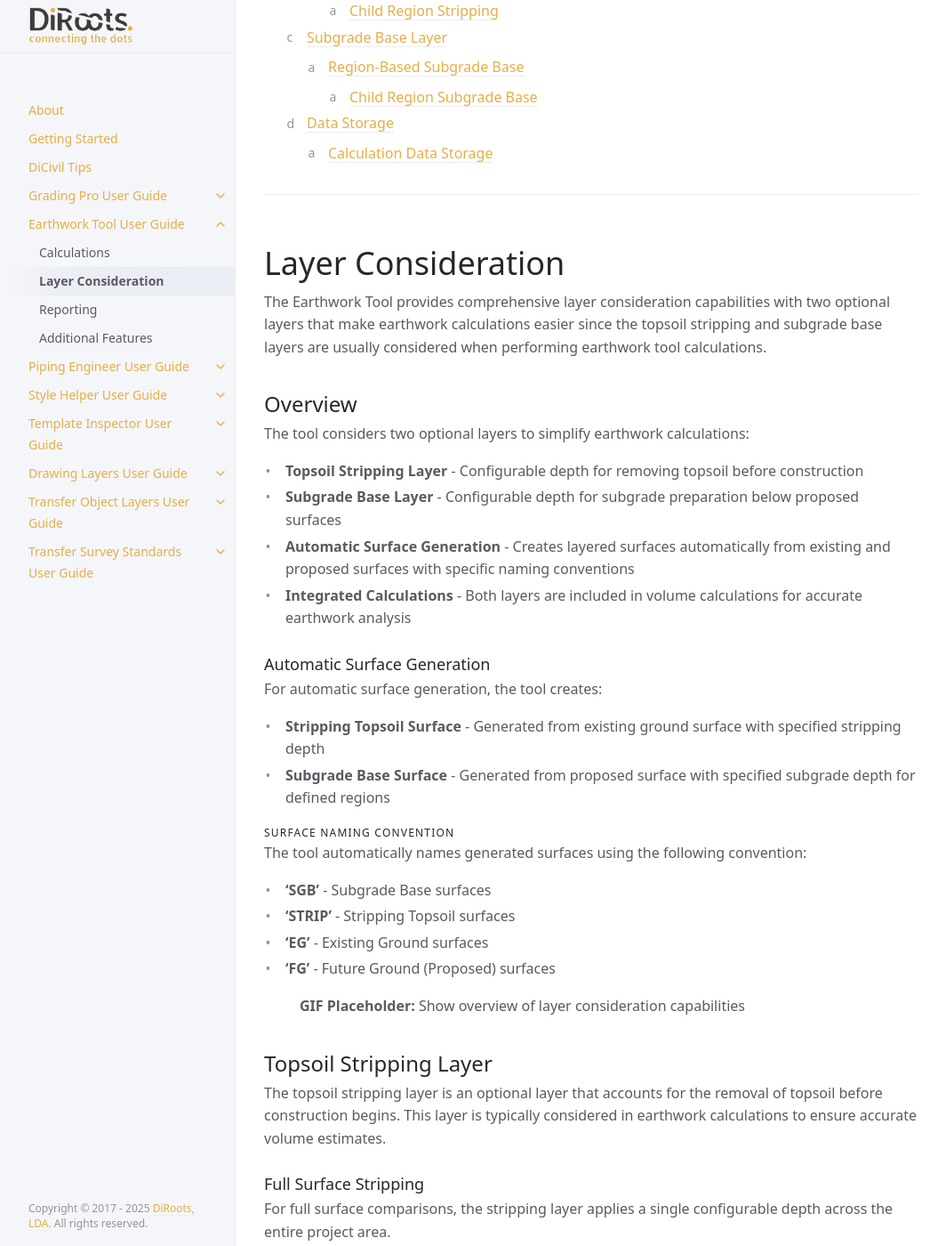
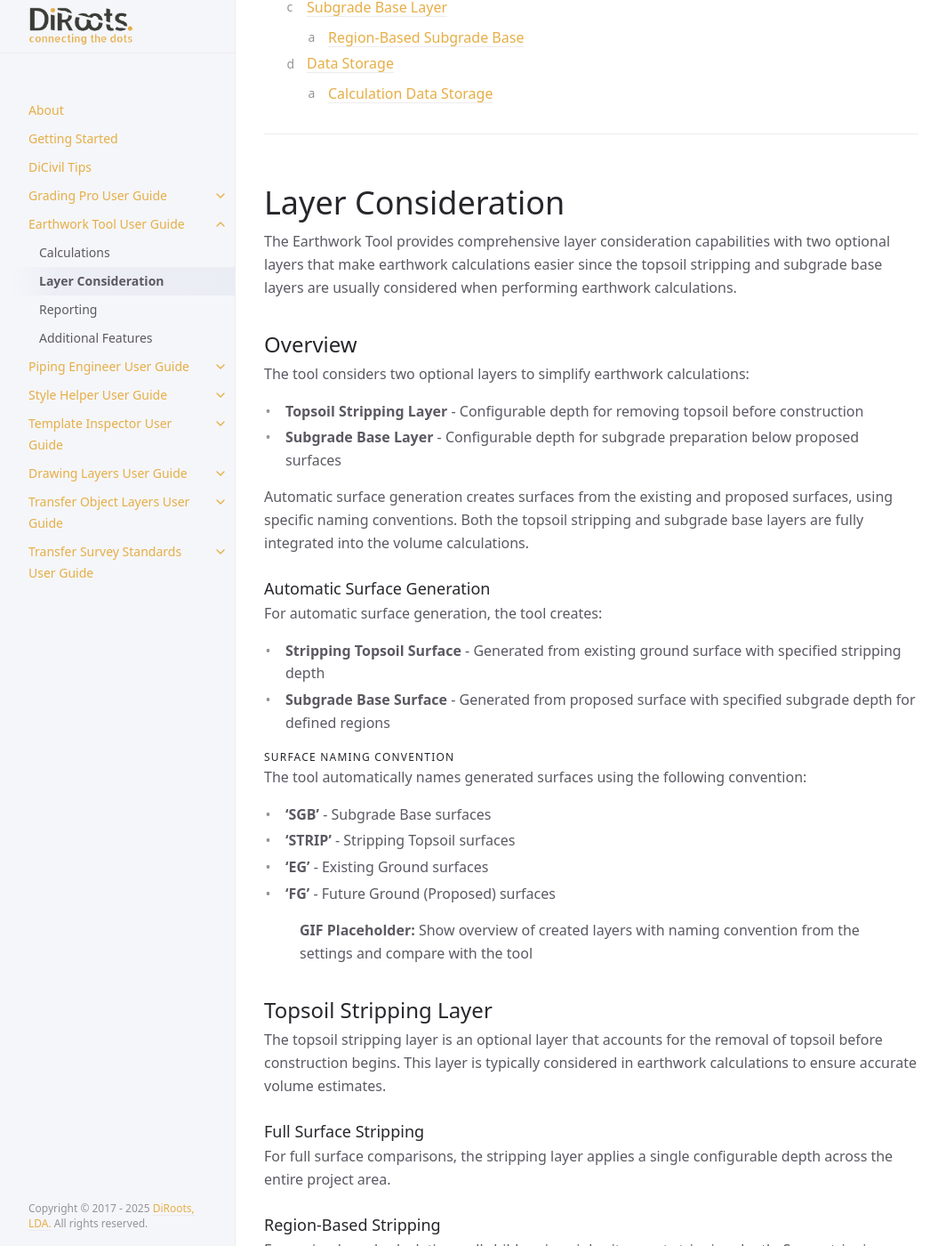
Before and after one commit to DiRoots-Limited/DiRoots.Civil3D.Releases, a Jekyll site: the page built from docs/pages/EarthworkTool/EW-Layer-Consideration.md, in a window 1280 px wide and 1400 px high, scrolled down 418 px. Shown: the whole window at 89% size, without its empty margins (107-1171 px from the left). Built offline with Jekyll 4.4.1, drawn with Linux system fonts in a browser that asks for light colours; some of the changed text lies outside the part shown.

Commit message:
fix: clean

```diff
--- a/docs/pages/EarthworkTool/EW-Layer-Consideration.md
+++ b/docs/pages/EarthworkTool/EW-Layer-Consideration.md
@@ -18,15 +18,15 @@ nav_order: 4
 
 # Layer Consideration
 
-The Earthwork Tool provides comprehensive layer consideration capabilities with two optional layers that make earthwork calculations easier since the topsoil stripping and subgrade base layers are usually considered when performing earthwork tool calculations.
+The Earthwork Tool provides comprehensive layer consideration capabilities with two optional layers that make earthwork calculations easier since the topsoil stripping and subgrade base layers are usually considered when performing earthwork calculations.
 
 ## Overview
 
 The tool considers two optional layers to simplify earthwork calculations:
 - **Topsoil Stripping Layer** - Configurable depth for removing topsoil before construction
 - **Subgrade Base Layer** - Configurable depth for subgrade preparation below proposed surfaces
-- **Automatic Surface Generation** - Creates layered surfaces automatically from existing and proposed surfaces with specific naming conventions
-- **Integrated Calculations** - Both layers are included in volume calculations for accurate earthwork analysis
+
+Automatic surface generation creates surfaces from the existing and proposed surfaces, using specific naming conventions. Both the topsoil stripping and subgrade base layers are fully integrated into the volume calculations.
 
 ### Automatic Surface Generation
 
@@ -42,7 +42,7 @@ The tool automatically names generated surfaces using the following convention:
 - **'EG'** - Existing Ground surfaces
 - **'FG'** - Future Ground (Proposed) surfaces
 
-> **GIF Placeholder:** Show overview of layer consideration capabilities
+> **GIF Placeholder:** Show overview of created layers with naming convention from the settings and compare with the tool
 
 ## Topsoil Stripping Layer
 
@@ -56,13 +56,8 @@ For full surface comparisons, the stripping layer applies a single configurable
 
 For region-based calculations, all child regions inherit parent stripping depth. Same stripping depth across all children in parent group.
 
-#### Child Region Stripping
-- **Inherited Configuration** - Each child region inherits stripping depth from parent
-- **Consistent Application** - Same stripping depth across all children in parent group
-- **Parent-Level Control** - Stripping thickness controlled at parent level for consistency
 
-
-> **GIF Placeholder:** Show region-based stripping configuration with different depths
+> **GIF Placeholder:** Show region-based stripping configuration input for Full and Region based
 
 ## Subgrade Base Layer
 
@@ -73,8 +68,7 @@ The subgrade base layer is an optional layer that accounts for the preparation d
 
 For region-based calculations, each child region can have its own individual subgrade base depth configuration.
 
-#### Child Region Subgrade Base
-- **Individual Configuration** - Each child region can have unique subgrade base depth and closed region
+
 
 
 > **GIF Placeholder:** Show region-based subgrade base configuration with different depths
```
Also changed, not shown: docs/pages/EarthworkTool/EW-Reporting.md (+1 -1 lines).
